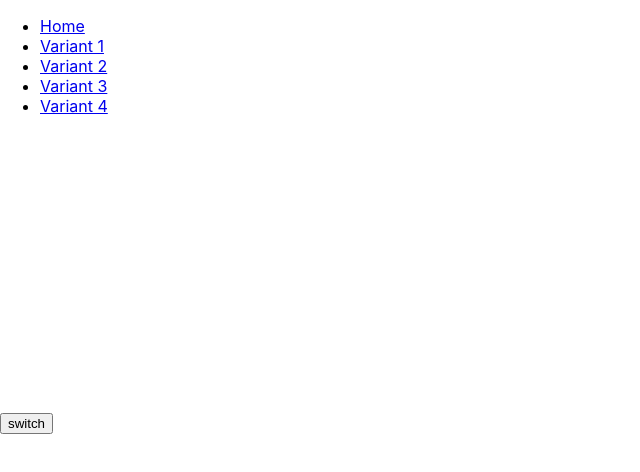
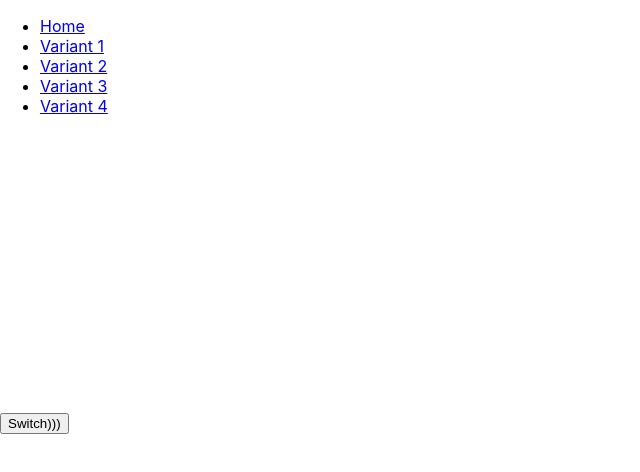
Before and after one commit to tolaysha/videoTest, a React (Create React App) app: page /video3 in a window 1280 px wide. Shown: the top 472 px of the page, without its empty margins (0-640 px from the left). Built offline with nearby package versions, Linux system fonts and the light colour scheme; no server answers.

Commit message:
()()()()

```diff
--- a/src/video1.js
+++ b/src/video1.js
@@ -57,7 +57,7 @@ const Video1 = ({ postMethod }) => {
   return (
     <div className="video1">
       <video ref={videoRef} autoPlay muted playsInline />
-      <button onClick={handleSwitchCamera}>Switch</button>
+      <button onClick={handleSwitchCamera}>Switch)</button>
     </div>
   );
 };
--- a/src/video2.js
+++ b/src/video2.js
@@ -67,7 +67,7 @@ const Video1 = ({ postMethod }) => {
   return (
     <div className="video1">
       <video ref={videoRef} autoPlay muted playsInline />
-      <button onClick={handleSwitchCamera}>Switch)</button>
+      <button onClick={handleSwitchCamera}>Switch))</button>
     </div>
   );
 };
--- a/src/video3.js
+++ b/src/video3.js
@@ -34,7 +34,7 @@ const WebcamCapture = () => {
                 width={400}
                 videoConstraints={videoConstraints}
             />
-            <button onClick={capture}>switch</button>
+            <button onClick={capture}>Switch)))</button>
         </>
     );
 };
--- a/src/video4.js
+++ b/src/video4.js
@@ -44,7 +44,7 @@ const handleSwitchCamera =  function(){
   return (
     <div className="video1">
       <video ref={videoElm} muted playsInline />
-      <button onClick={handleSwitchCamera}>Switch</button>
+      <button onClick={handleSwitchCamera}>Switch))))</button>
     </div>
   );
 };
```
